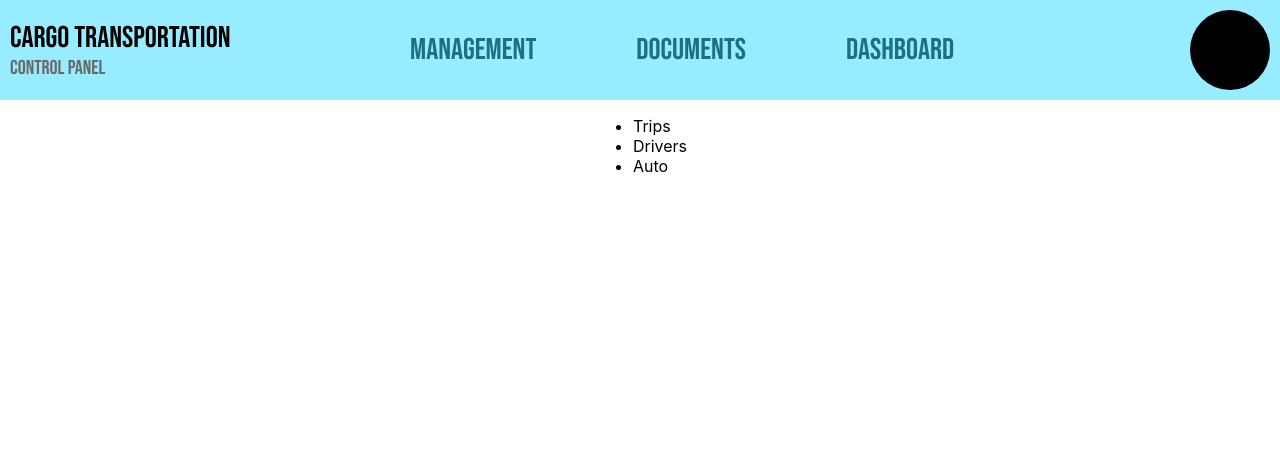
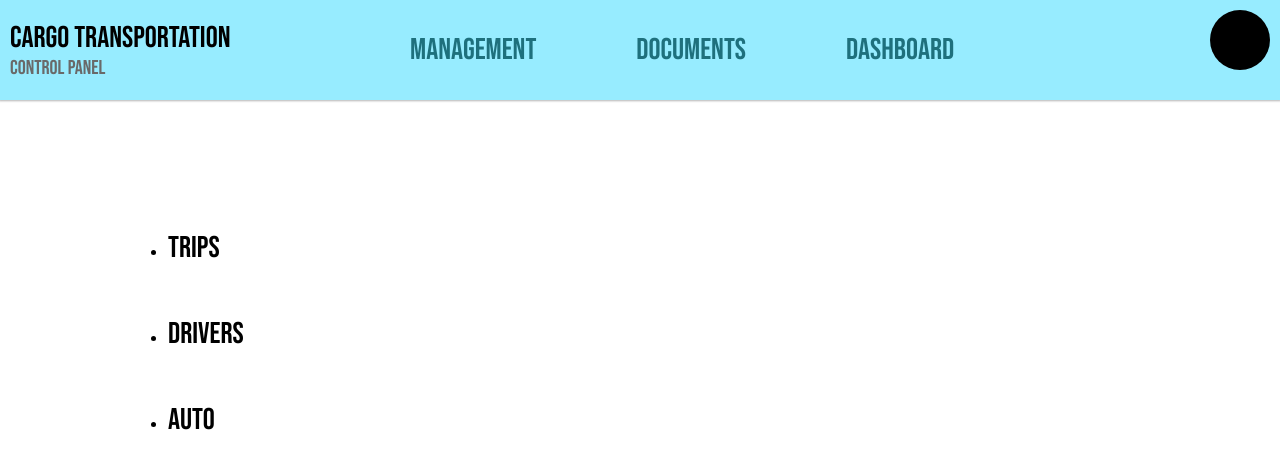
Before and after one commit to Hardelele/cargo-transportation, a React (Create React App) app in the folder frontend/: page /panel/manage in a window 1280 px wide. Shown: the top 468 px of the page. Built offline with nearby package versions, Linux system fonts and the light colour scheme.

Commit message:
panel.css: make some cosmetic changes and add styles for manage

```diff
--- a/frontend/src/pages/css/panel.css
+++ b/frontend/src/pages/css/panel.css
@@ -10,6 +10,7 @@
     flex-grow: 1;
     height: 100px;
     background: #97ecff;
+    box-shadow: 0 0 2px 1px rgba(0,0,0,.3);
 }
 
 .header_logo {
@@ -18,6 +19,8 @@
     justify-content: center;
     width: 400px;
     padding-left: 10px;
+    overflow: hidden;
+    white-space: nowrap;
 }
 
 .title-upper {
@@ -35,8 +38,8 @@
 }
 
 .profile_img {
-    width: 80px;
-    height: 80px;
+    width: 60px;
+    height: 60px;
     border-radius: 50%;
     background-color: #000000;
     float: right;
@@ -49,3 +52,40 @@
     flex-direction: row;
     justify-content: center;
 }
+
+.sidebar {
+    margin-left: 10vw;
+    margin-top: 10vh;
+    width: 350px;
+}
+
+.manage__container {
+    margin-top: 5vh;
+    flex-grow: 1;
+}
+
+.sidebar_button {
+    margin-top: 50px;
+    font-size: 30px;
+    font-family: 'Bebas Neue', cursive;
+}
+
+.sidebar_button:link {
+    color: #1e707d;
+    text-decoration: none;
+}
+
+.sidebar_button:visited {
+    color: #1e707d;
+    text-decoration: none;
+}
+
+.sidebar_button:hover {
+    color: #1e8e9b;
+    text-decoration: none;
+}
+
+.sidebar_button:active {
+    color: #27a4af;
+    text-decoration: none;
+}
```
